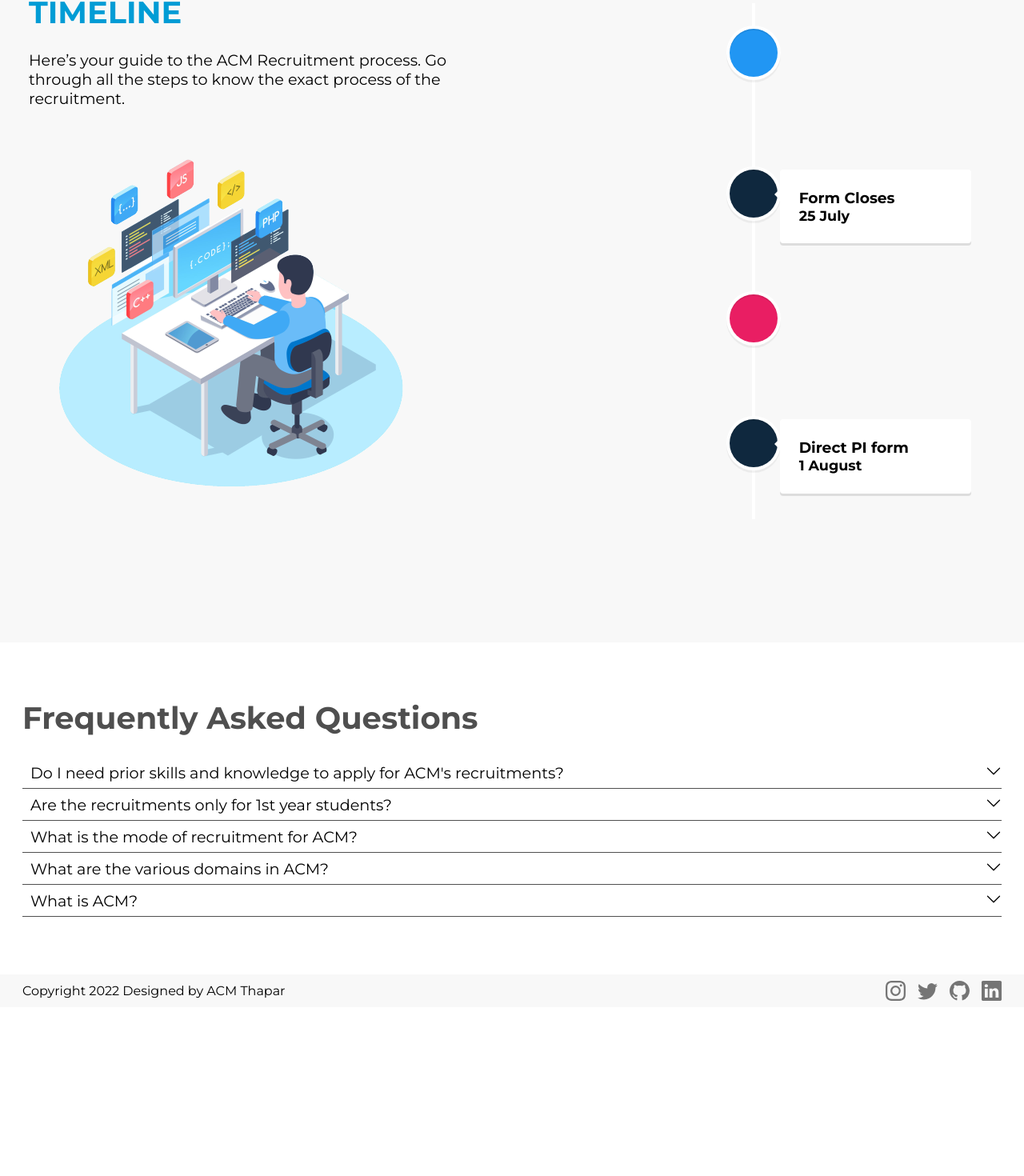
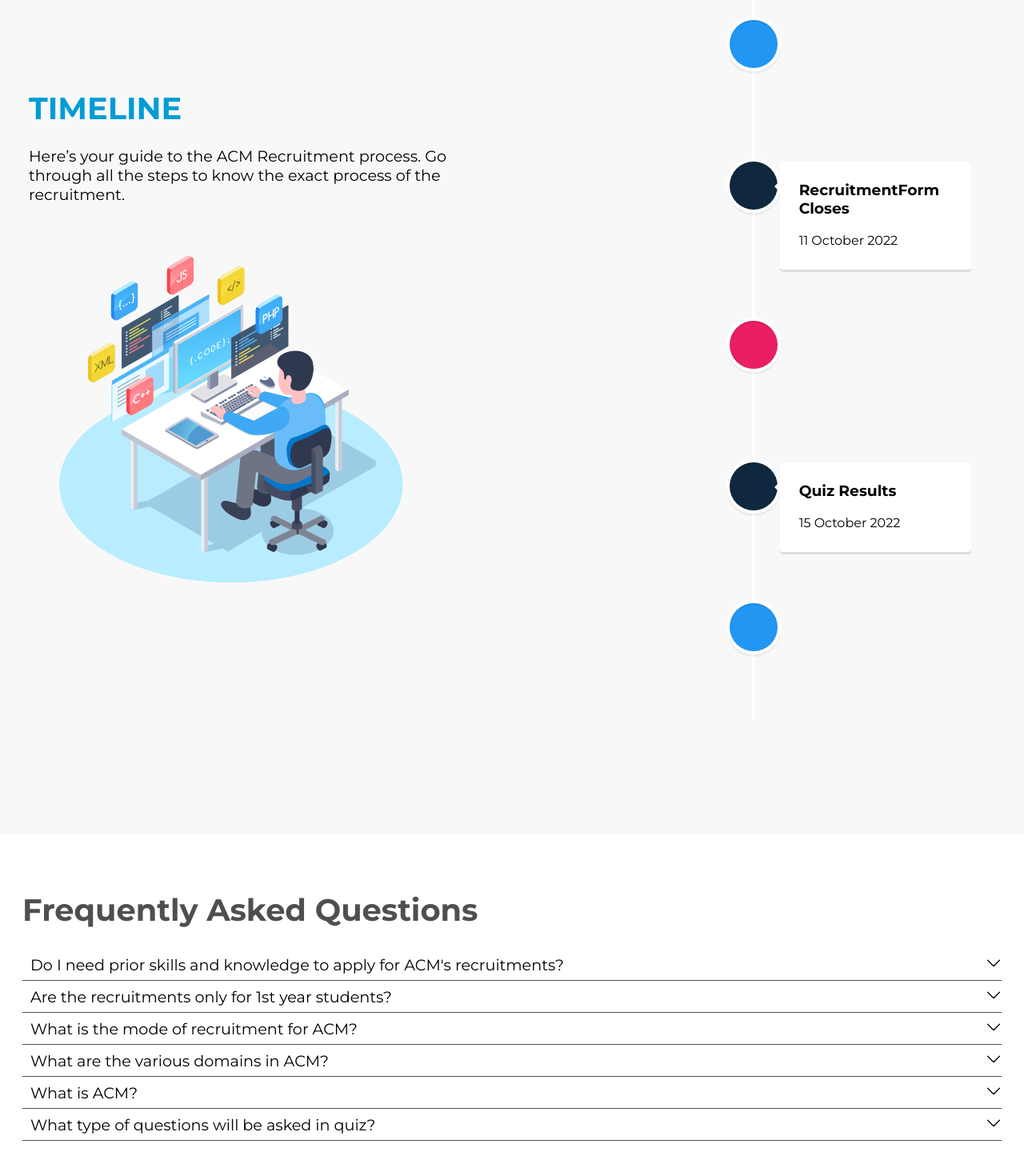
Before and after one commit to ACM-Thapar/Recruitment_Site_2027_Batch, a React (Create React App) app: page / in a window 1280 px wide. Shown: the part 997-2467 px from the top of the page at 80% size. Before the commit the page ends 2256 px from the top, so only its background shows below. Built offline with nearby package versions, Linux system fonts and the light colour scheme.

Commit message:
bugs fixed

```diff
--- a/src/Components/FAQs/Accordian.css
+++ b/src/Components/FAQs/Accordian.css
@@ -5,6 +5,7 @@
     align-items: center;
     justify-content: space-between;
     padding-left: 10px;
+    cursor: pointer;
 }
 .answers{
     padding: 30px 30px 30px 10px;
--- a/src/Components/FAQs/data.js
+++ b/src/Components/FAQs/data.js
@@ -23,5 +23,10 @@
         id: 5,
         question: "What is ACM?",
         answer: "We are a group of enthusiastic people who explore around and learn new things :)"
+    },
+    {
+        id: 6,
+        question: "What type of questions will be asked in quiz?",
+        answer: "Basic logic based and mental ability questions."
     }
 ]
--- a/src/Components/FAQs/faq.css
+++ b/src/Components/FAQs/faq.css
@@ -1,4 +1,5 @@
 .faqs .container {
+    height: auto;
     display: flex;
     flex-direction: column;
     margin: 4rem auto;
--- a/src/Components/Footer/Footer.jsx
+++ b/src/Components/Footer/Footer.jsx
@@ -1,13 +1,13 @@
 import React from 'react'
 import './Footer.css'
-import {BsInstagram, BsTwitter, BSGithub, BsGithub, BsLinkedin} from 'react-icons/bs'
+import {BsInstagram, BsTwitter, BsGithub, BsLinkedin} from 'react-icons/bs'
 
 const Footer = () => {
     return (
         <div className='footer'>
             <div className='container'>
 
-            Copyright 2022 Designed by ACM Thapar
+            Designed by ACM Thapar 💙
 
                 <div className='social-icons'>
                 <BsInstagram size={25} style={{ color: '#757575' }}/>
--- a/src/Components/Navbar/Navbar.css
+++ b/src/Components/Navbar/Navbar.css
@@ -19,6 +19,7 @@
 
 .nav-menu{
     display: flex;
+    cursor: pointer;
 }
 
 .nav-menu li{
--- a/src/Components/Timeline/Timeline.jsx
+++ b/src/Components/Timeline/Timeline.jsx
@@ -38,7 +38,7 @@
                             <h3 className="vertical-timeline-element-title">
                                 Recruitment Form
                             </h3>
-                            <p className="mt-3 vertical-timeline-element-subtitle">
+                            <p className="vertical-timeline-element-subtitle">
                                 8 October 2022
                             </p>
                         </VerticalTimelineElement>
@@ -50,10 +50,10 @@
                             className="vertical-timeline-element--work"
                             iconStyle={{ background: "#0F283E", color: "#fff" }}
                         >
-                            <h3 className="vertical-timeline-element-title">Form Closes</h3>
-                            <h5 className=" mt-3 vertical-timeline-element-subtitle">
-                                25 July
-                            </h5>
+                            <h3 className="vertical-timeline-element-title"> RecruitmentForm Closes</h3>
+                            <p className="vertical-timeline-element-subtitle">
+                                11 October 2022
+                            </p>
                         </VerticalTimelineElement>
 
 
@@ -66,10 +66,10 @@
                             }}
                             iconStyle={{ background: "rgb(233, 30, 99)", color: "#fff" }}
                         >
-                            <h3 className="vertical-timeline-element-title">Emails Out</h3>
-                            <h5 className=" mt-3 vertical-timeline-element-subtitle">
-                                1 August
-                            </h5>
+                            <h3 className="vertical-timeline-element-title">Recruitment Quiz</h3>
+                            <p className="vertical-timeline-element-subtitle">
+                                13 October 2022
+                            </p>
                         </VerticalTimelineElement>
 
 
@@ -79,12 +79,29 @@
                             iconStyle={{ background: "#0F283E", color: "#fff" }}
                         >
                             <h3 className="vertical-timeline-element-title">
-                                Direct PI form
+                                Quiz Results
                             </h3>
-                            <h5 className=" mt-3 vertical-timeline-element-subtitle">
-                                1 August
-                            </h5>
+                            <p className="vertical-timeline-element-subtitle">
+                                15 October 2022
+                            </p>
                         </VerticalTimelineElement>
+
+                        <VerticalTimelineElement
+                            className="vertical-timeline-element--work"
+                            contentStyle={{ background: "#0F283E", color: "#fff" }}
+                            contentArrowStyle={{
+                                borderRight: "3px solid  #0F283E",
+                            }}
+                            iconStyle={{ background: "rgb(33, 150, 243)", color: "#fff" }}
+                        >
+                            <h3 className="vertical-timeline-element-title">
+                                Personal Interview
+                            </h3>
+                            <p className="vertical-timeline-element-subtitle">
+                                16 October 2022
+                            </p>
+                        </VerticalTimelineElement>
+
 
                     </VerticalTimeline>
 
```
